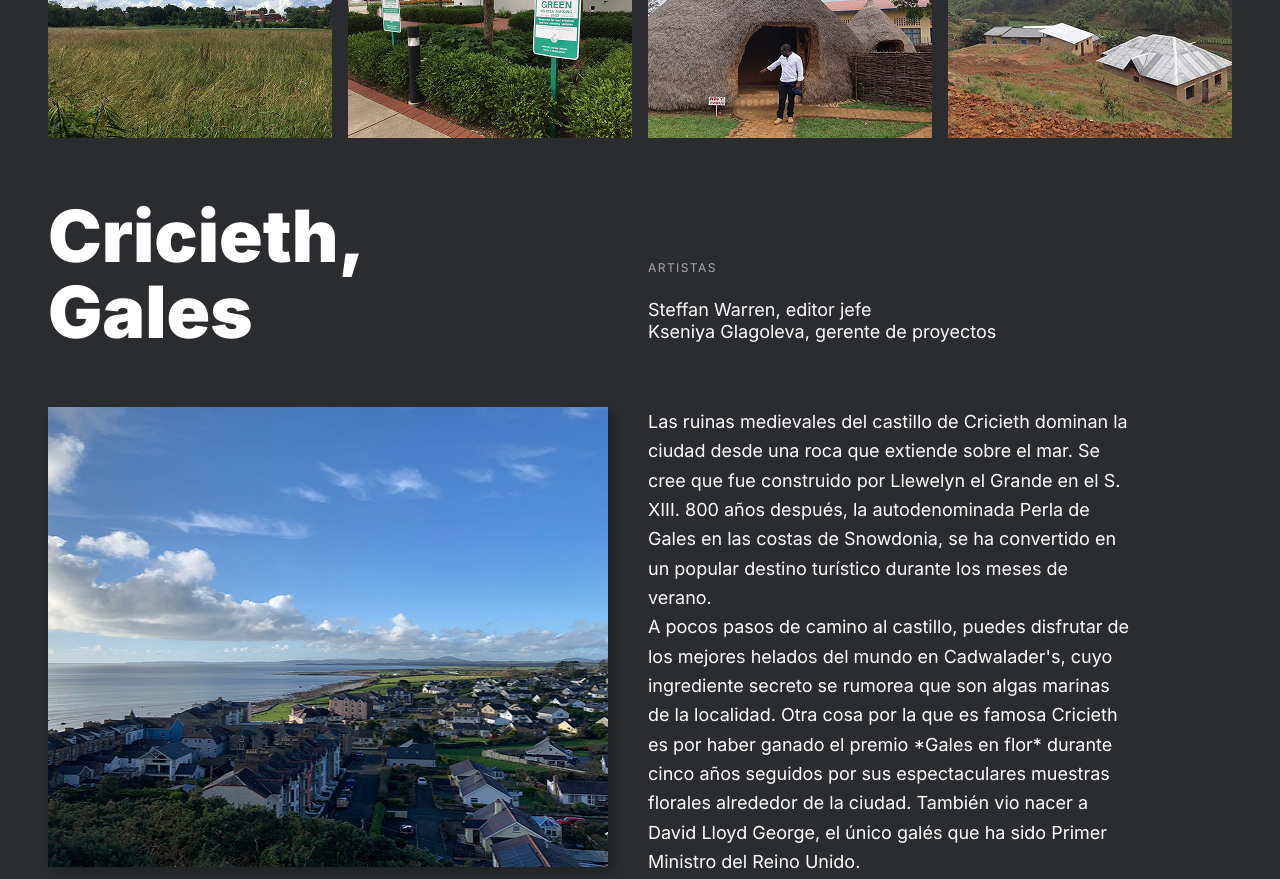
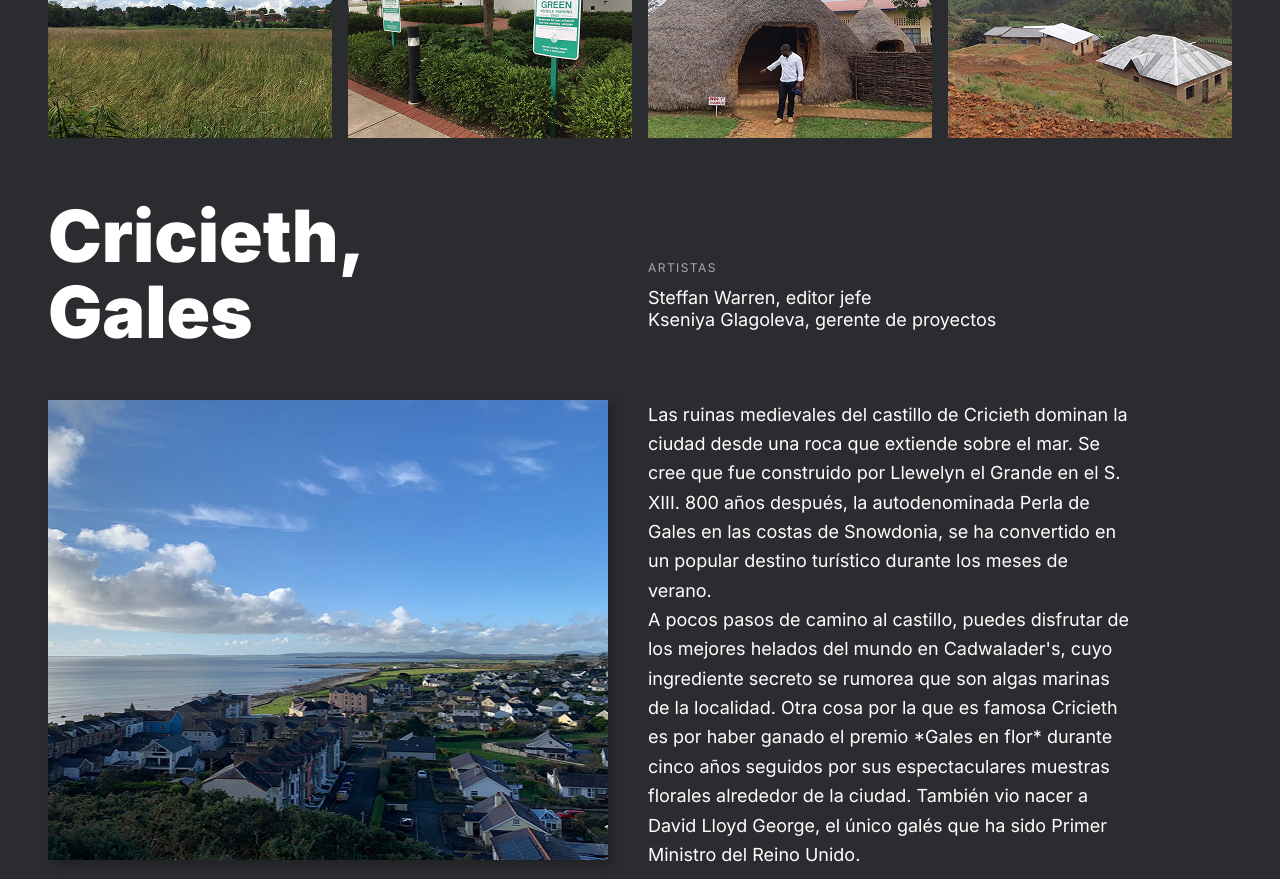
Before and after one commit to Tiggreee/web_project_homeland, a plain HTML site: page index.html in a window 1280 px wide. Shown: the part 2180-3059 px from the top of the page. Drawn offline with Linux system fonts and the light colour scheme.

Commit message:
removed br tag

```diff
--- a/blocks/place.css
+++ b/blocks/place.css
@@ -53,6 +53,7 @@
   font-size: 18px;
   line-height: 22px;
   color: #ffffff;
+  margin: 0 0 0 0;
 }
 
 .places__image {
--- a/index.html
+++ b/index.html
@@ -87,10 +87,10 @@
             </a>
             <div>
               <h3 class="places__subtitle">ARTISTAS</h3>
-              <h4 class="places__staff">
-                Steffan Warren, editor jefe<br />Kseniya Glagoleva, gerente de
-                proyectos
-              </h4>
+              <h4 class="places__staff">Steffan Warren, editor jefe</h4>
+              <h5 class="places__staff">
+                Kseniya Glagoleva, gerente de proyectos
+              </h5>
             </div>
             <div>
               <p class="places__description">
```
